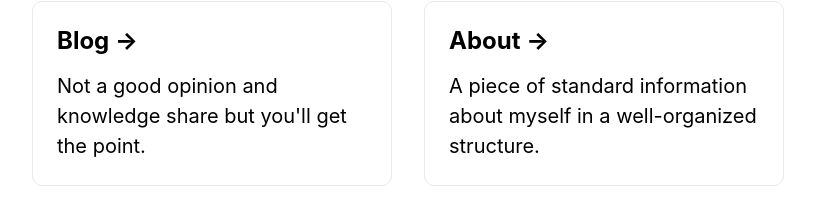
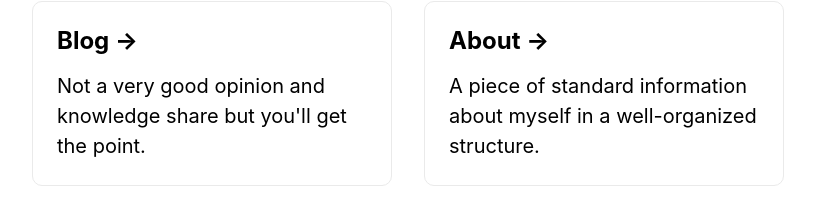
Before and after one commit to ilhambara/portfolio, a Next.js app: page / in a window 1280 px wide. Shown: the part 518-729 px from the top of the page, without its empty margins (232-1047 px from the left). Built offline with nearby package versions, Linux system fonts and the light colour scheme.

Commit message:
Edit description on card

```diff
--- a/pages/index.js
+++ b/pages/index.js
@@ -32,7 +32,7 @@ export default function Home() {
 
           <a href="https://dev.to/g2ailhammubarok" target="_blank" rel="noopener noreferrer" className={styles.card}>
             <h3>Blog &rarr;</h3>
-            <p>Not a good opinion and knowledge share but you'll get the point.</p>
+            <p>Not a very good opinion and knowledge share but you'll get the point.</p>
           </a>
 
           <a href="https://read.cv/ilhambara" target="_blank" rel="noopener noreferrer" className={styles.card}>
```
